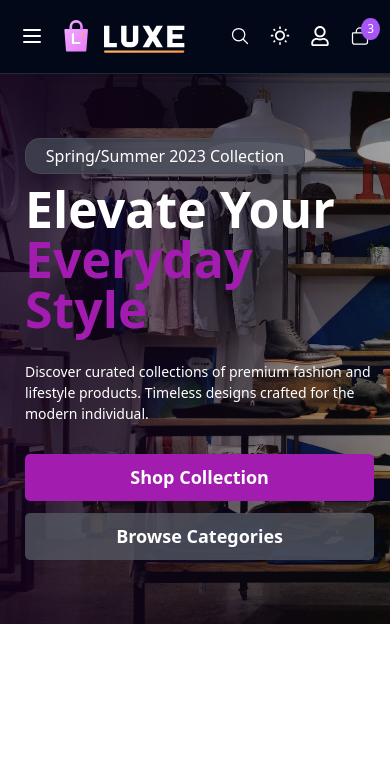
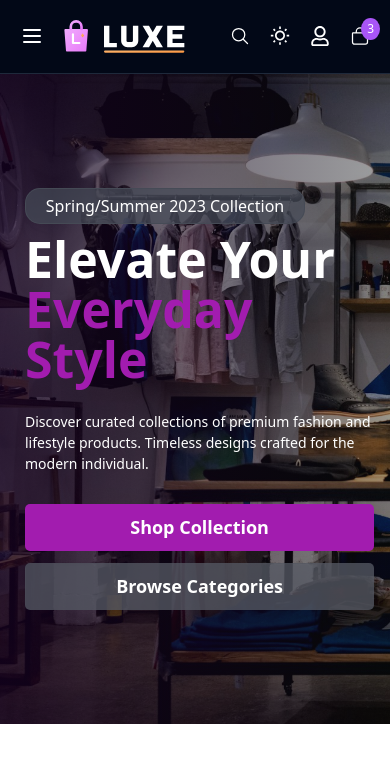
Before and after one commit to hasnainasif0761/SMIT-React-Class-section, a React (Create React App) app: page /shop in a window 390 px wide. Shown: the top 762 px of the page. Built offline with nearby package versions, Linux system fonts and the light colour scheme.

Commit message:
14-Updation

```diff
--- a/src/assets/css/Home.css
+++ b/src/assets/css/Home.css
@@ -54,6 +54,7 @@
     }
     .homeCont
     {
+        height: 650px;
         padding-left: 20px;
     }
     .heroContent .para
```
